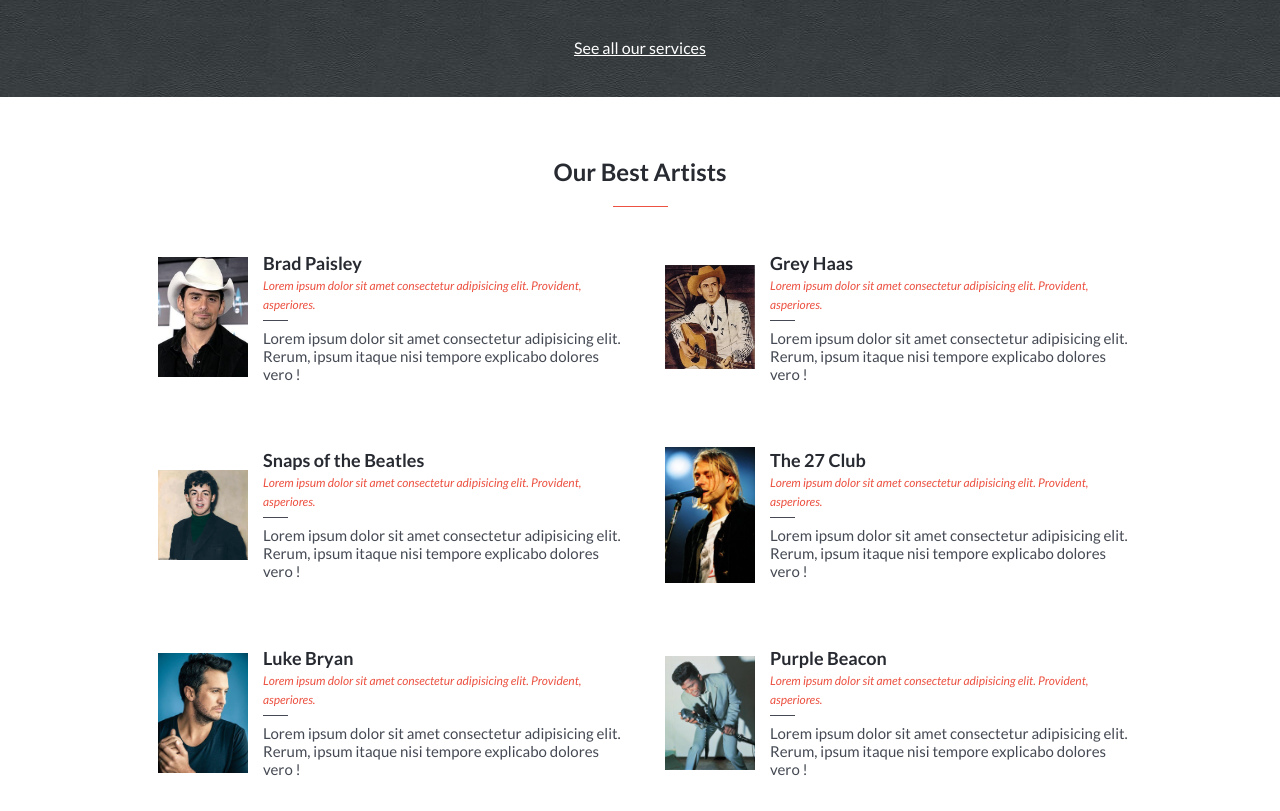
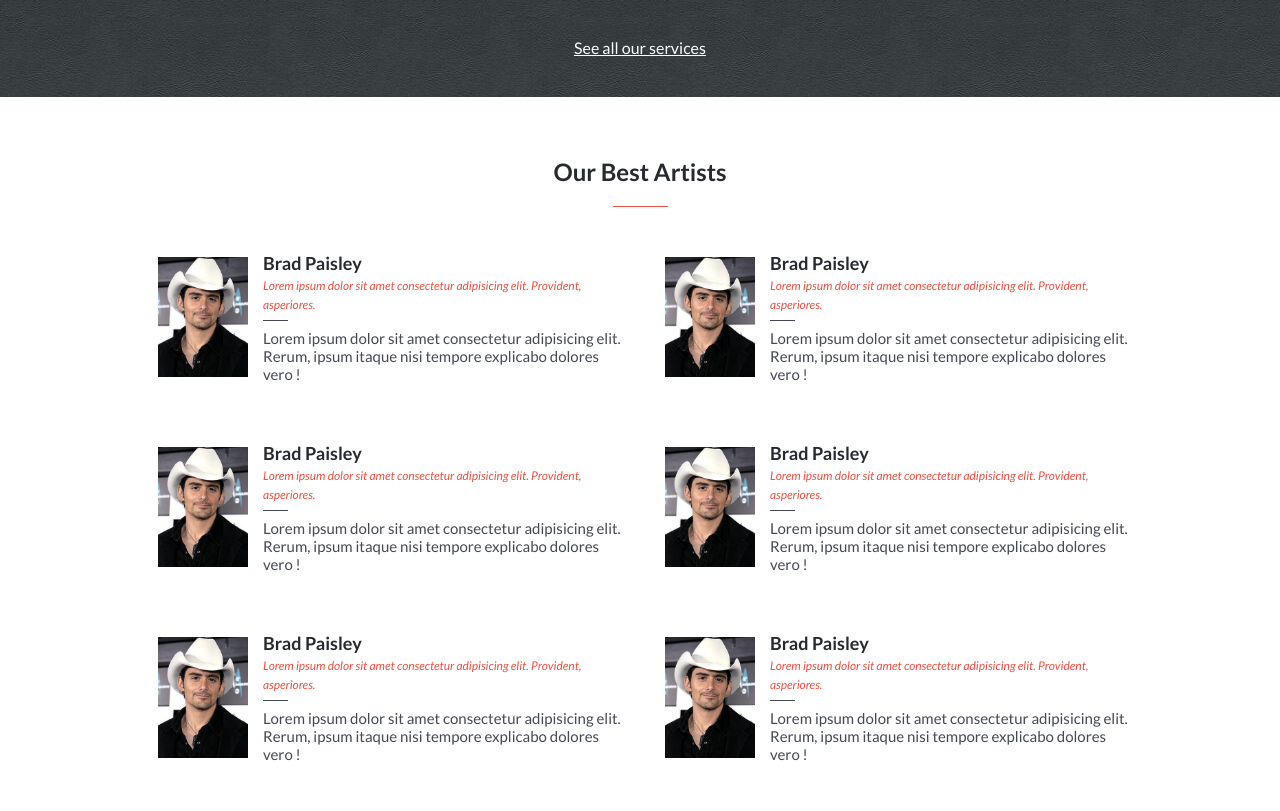
Before and after one commit to Samuellekpor/Koncert-project, a website: page index.html in a window 1280 px wide. Shown: the part 894-1705 px from the top of the page. Drawn offline with Linux system fonts and the light colour scheme.

Commit message:
create artists section with javascript

```diff
--- a/index.html
+++ b/index.html
@@ -41,7 +41,7 @@
       </div>
     </div>
   </div>
-  <section class="our-domains">
+  <section class="our-domains" id="our-domains">
     <h2 class="domains-title">How can we help</h2>
     <span class="separator"></span>
     <div class="domains">
@@ -75,7 +75,7 @@
     <a href="#" class="see-domains">See all our services</a>
   </section>
 
-  <section class="our-artists">
+  <!-- <section class="our-artists">
     <h2 class="artists-title">Our Best Artists</h2>
     <span class="separator"></span>
     <div class="artists">
@@ -134,7 +134,7 @@
         </div>
       </div>
     </div>
-  </section>
+  </section> -->
 
   <section class="partners">
     <h2 class="partners-title">Partner</h2>
--- a/script.js
+++ b/script.js
@@ -14,3 +14,109 @@
   navList.classList.remove('active');
   navBar.classList.remove('active');
 }));
+
+
+const artistObject = [
+  {
+  artistName : 'Brad Paisley',
+  jobDesc : 'Lorem ipsum dolor sit amet consectetur adipisicing elit. Provident, asperiores.',
+  artistImage : 'images/Brad-Paisley.jpg',
+  artistDesc : 'Lorem ipsum dolor sit amet consectetur adipisicing elit. Rerum, ipsum itaque nisi tempore explicabo dolores vero !'
+},
+{
+  artistName : 'Brad Paisley',
+  jobDesc : 'Lorem ipsum dolor sit amet consectetur adipisicing elit. Provident, asperiores.',
+  artistImage : 'images/Brad-Paisley.jpg',
+  artistDesc : 'Lorem ipsum dolor sit amet consectetur adipisicing elit. Rerum, ipsum itaque nisi tempore explicabo dolores vero !'
+},
+{
+  artistName : 'Brad Paisley',
+  jobDesc : 'Lorem ipsum dolor sit amet consectetur adipisicing elit. Provident, asperiores.',
+  artistImage : 'images/Brad-Paisley.jpg',
+  artistDesc : 'Lorem ipsum dolor sit amet consectetur adipisicing elit. Rerum, ipsum itaque nisi tempore explicabo dolores vero !'
+},
+{
+  artistName : 'Brad Paisley',
+  jobDesc : 'Lorem ipsum dolor sit amet consectetur adipisicing elit. Provident, asperiores.',
+  artistImage : 'images/Brad-Paisley.jpg',
+  artistDesc : 'Lorem ipsum dolor sit amet consectetur adipisicing elit. Rerum, ipsum itaque nisi tempore explicabo dolores vero !'
+},
+{
+  artistName : 'Brad Paisley',
+  jobDesc : 'Lorem ipsum dolor sit amet consectetur adipisicing elit. Provident, asperiores.',
+  artistImage : 'images/Brad-Paisley.jpg',
+  artistDesc : 'Lorem ipsum dolor sit amet consectetur adipisicing elit. Rerum, ipsum itaque nisi tempore explicabo dolores vero !'
+},
+{
+  artistName : 'Brad Paisley',
+  jobDesc : 'Lorem ipsum dolor sit amet consectetur adipisicing elit. Provident, asperiores.',
+  artistImage : 'images/Brad-Paisley.jpg',
+  artistDesc : 'Lorem ipsum dolor sit amet consectetur adipisicing elit. Rerum, ipsum itaque nisi tempore explicabo dolores vero !'
+}];
+
+const ourDomain = document.getElementById('our-domains');
+
+function insertAfter(referenceNode, newNode) {
+  referenceNode.parentNode.insertBefore(newNode, referenceNode.nextSibling);
+}
+
+function createDom() {
+  const ourArtists = document.createElement('section');
+  ourArtists.className = 'our-artists';
+
+  const title = document.createElement('h2');
+  title.className = 'artists-title';
+  title.innerHTML = 'Our Best Artists';
+
+  const separator = document.createElement('span');
+  separator.className = 'separator';
+
+  const artistsSec = document.createElement('div');
+  artistsSec.className = 'artists';
+
+  ourArtists.appendChild(title);
+  ourArtists.appendChild(separator);
+  ourArtists.appendChild(artistsSec);
+
+
+  Object.keys(artistObject).forEach((key) => {
+    const artist = document.createElement('div');
+    artist.className = 'artist';
+
+    const image = document.createElement('img');
+    image.src = artistObject[key].artistImage;
+    image.className = 'artist-image';
+
+    const descContainer = document.createElement('div');
+    descContainer.className = 'artist-description';
+
+    const name = document.createElement('h3');
+    name.className = 'artist-name';
+    name.innerHTML = artistObject[key].artistName;
+
+    const jobDescript = document.createElement('small');
+    jobDescript.className = 'job-desc';
+    jobDescript.innerHTML = artistObject[key].jobDesc;
+
+    const separator2 = document.createElement('span');
+    separator2.className = 'separator2';
+
+    const artistDescript = document.createElement('p');
+    artistDescript.className = 'artist-desc';
+    artistDescript.innerHTML = artistObject[key].artistDesc;
+
+    artistsSec.appendChild(artist);
+    artist.appendChild(image);
+    artist.appendChild(descContainer);
+    descContainer.appendChild(name);
+    descContainer.appendChild(jobDescript);
+    descContainer.appendChild(separator2);
+    descContainer.appendChild(artistDescript);
+
+    insertAfter(ourDomain, ourArtists);
+  })
+}
+
+window.addEventListener('load', () => {
+  createDom();
+});
```
